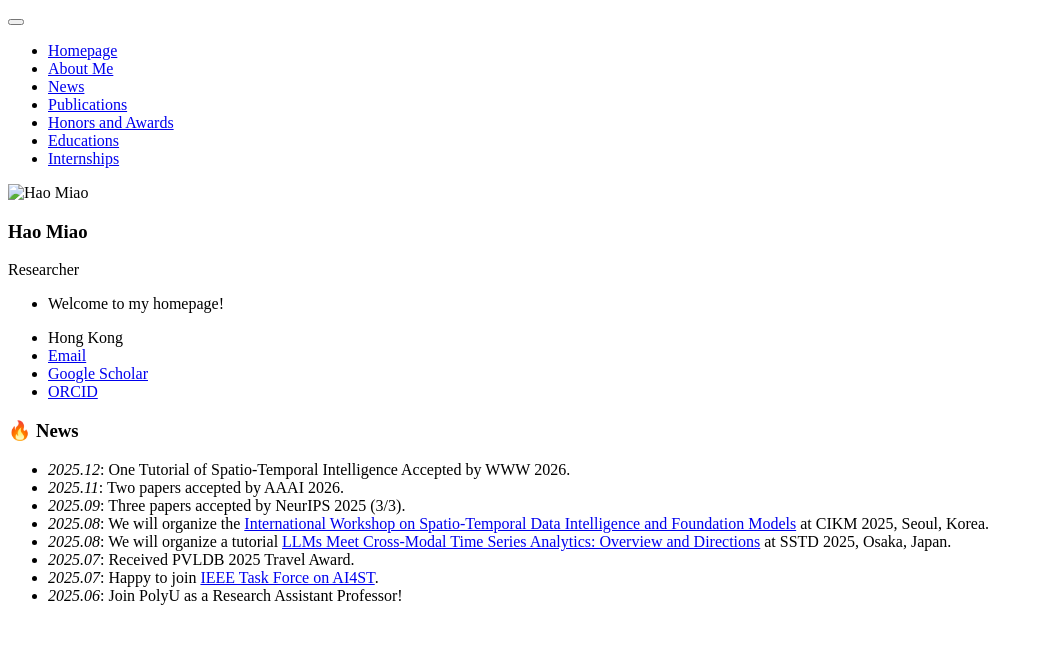
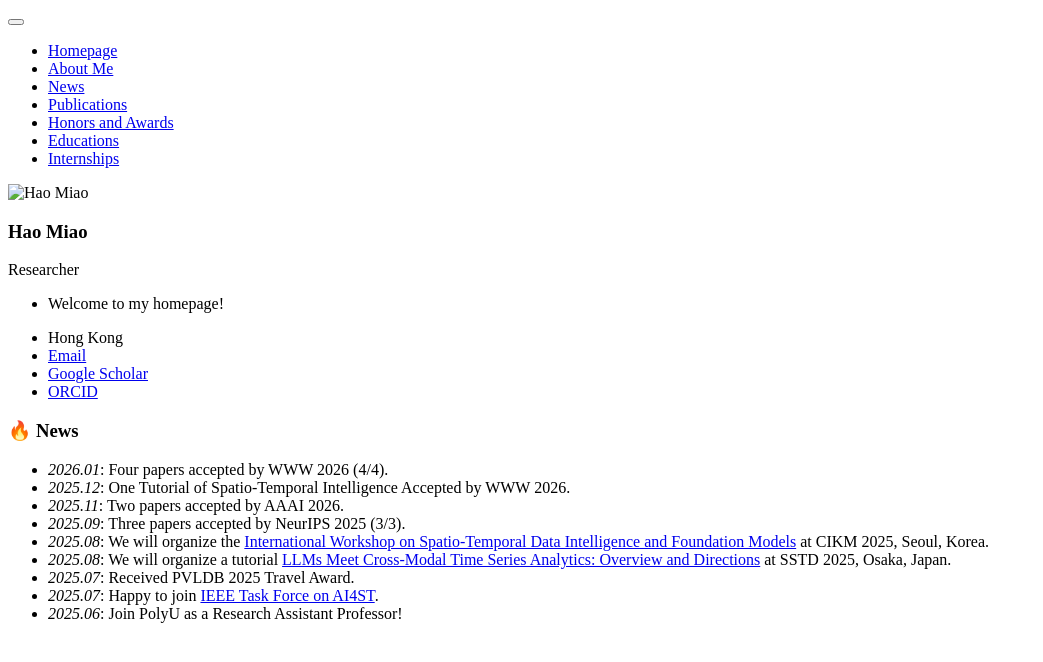
Before and after one commit to MiaoHaoSunny/MiaoHaoSunny.github.io, a Jekyll site: the page built from _pages/includes/news.md, in a window 1280 px wide. Shown: the top 662 px of the page, without its empty margins (0-1043 px from the left). Built offline with Jekyll 4.4.1, drawn with Linux system fonts in a browser that asks for light colours; our own code applies the rules of GitHub Pages for plain Markdown files.

Commit message:
Update news.md

```diff
--- a/_pages/includes/news.md
+++ b/_pages/includes/news.md
@@ -1,4 +1,5 @@
 # 🔥 News
+- *2026.01*: Four papers accepted by WWW 2026 (4/4).
 - *2025.12*: One Tutorial of Spatio-Temporal Intelligence Accepted by WWW 2026.
 - *2025.11*: Two papers accepted by AAAI 2026.
 - *2025.09*: Three papers accepted by NeurIPS 2025 (3/3).
```
